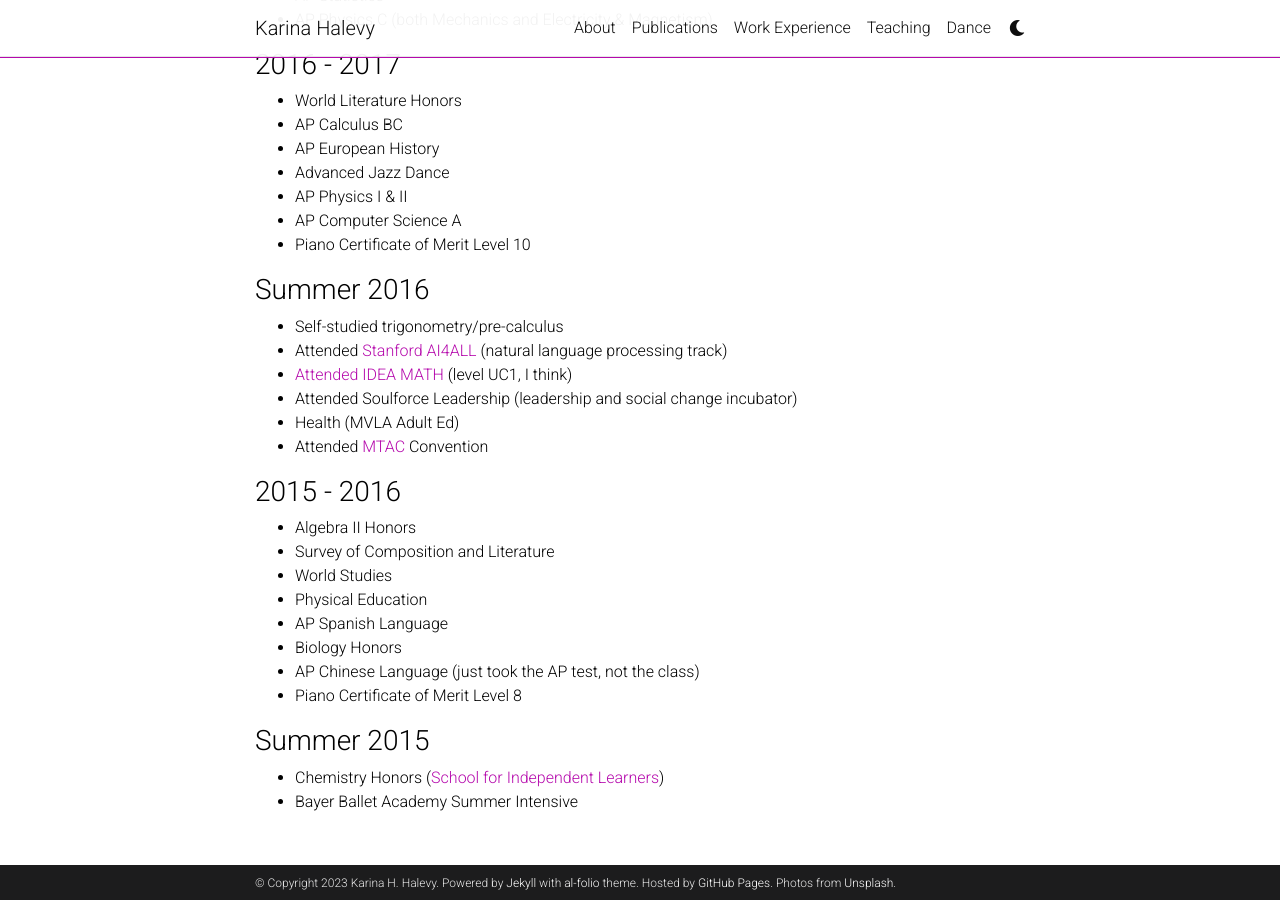
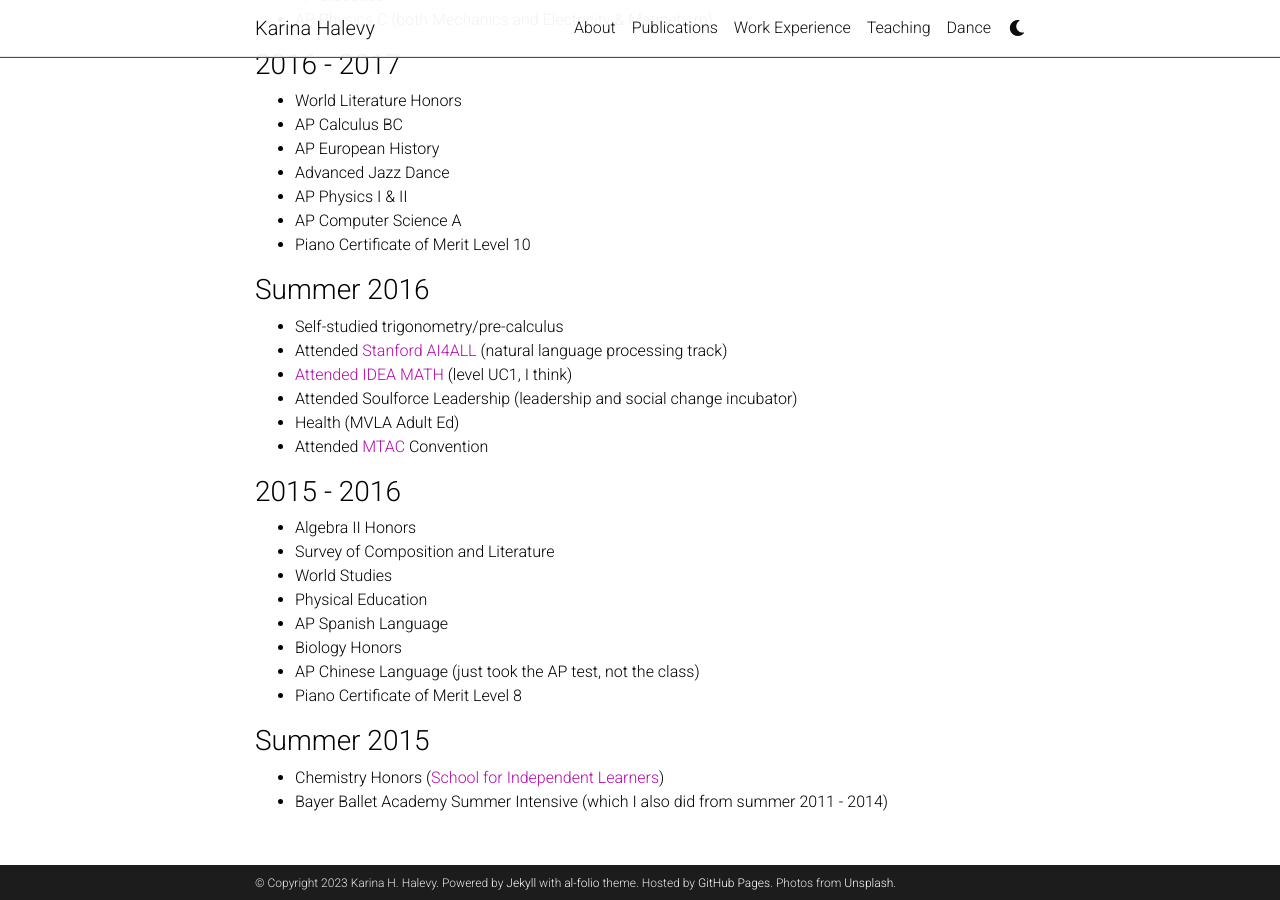
Before and after one commit to ENSCMA2/enscma2.github.io, a Jekyll site: the page built from _pages/courses.md, in a window 1280 px wide and 900 px high, scrolled down 2256 px. Built offline with Jekyll 4.4.1, drawn with Linux system fonts in a browser that asks for light colours; comment, search, counter and statistics services are not loaded; a style sheet for code colours, icons or effects is not loaded.

Commit message:
Update courses.md

```diff
--- a/_pages/courses.md
+++ b/_pages/courses.md
@@ -117,4 +117,4 @@ horizontal: false
 
 ### Summer 2015
 - Chemistry Honors ([School for Independent Learners](https://sileducation.org/))
-- Bayer Ballet Academy Summer Intensive
+- Bayer Ballet Academy Summer Intensive (which I also did from summer 2011 - 2014)
```
